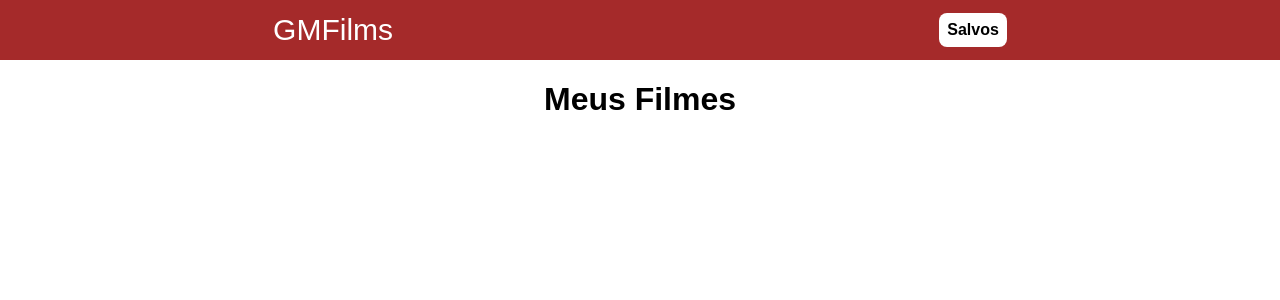
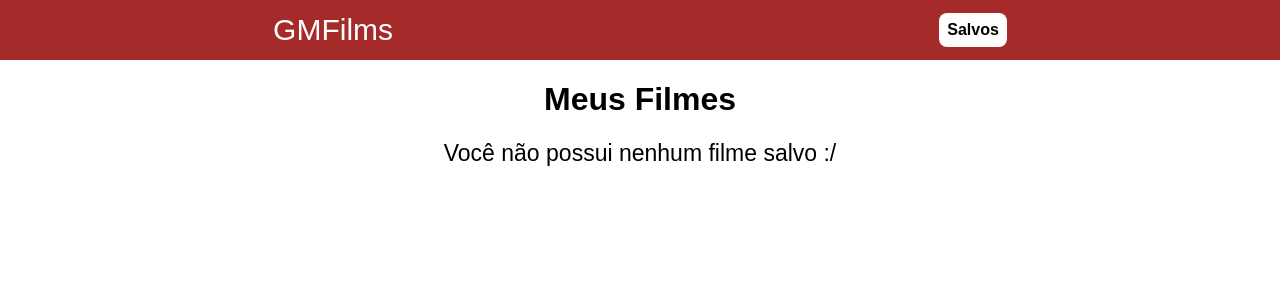
Before and after one commit to gustavomolina17/GMFilms, a React (Create React App) app in the folder filme/: page /favoritos in a window 1280 px wide. Shown: the top 300 px of the page. Built offline with nearby package versions, Linux system fonts and the light colour scheme.

Commit message:
7º Commit
versão 1.0 finalizada \o/

```diff
--- a/filme/src/Pages/Favoritos/index.js
+++ b/filme/src/Pages/Favoritos/index.js
@@ -21,6 +21,11 @@ export default function Favoritos() {
   return (
     <div id="meus-filmes">
       <h1>Meus Filmes</h1>
+
+      {filmes.length === 0 && (
+        <span>Você não possui nenhum filme salvo :/ </span>
+      )}
+
       <ul>
         {filmes.map((item) => {
           return (
```
